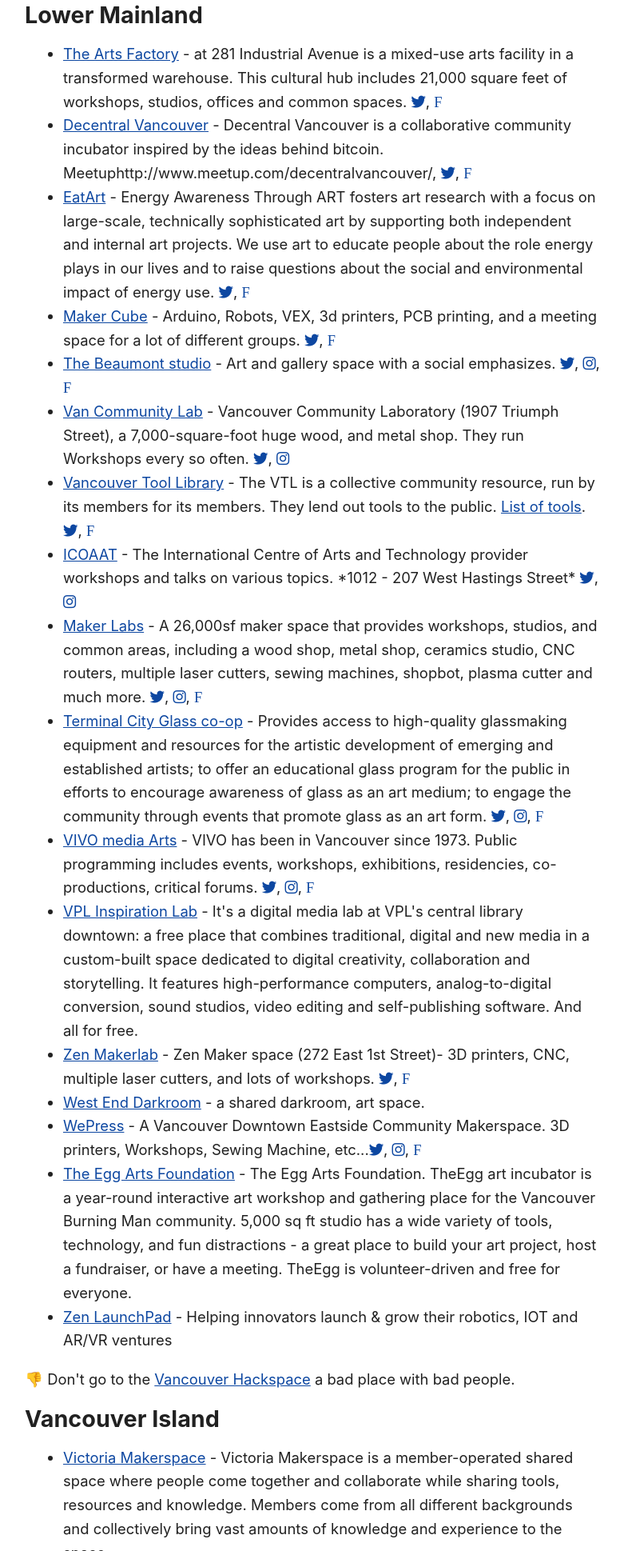
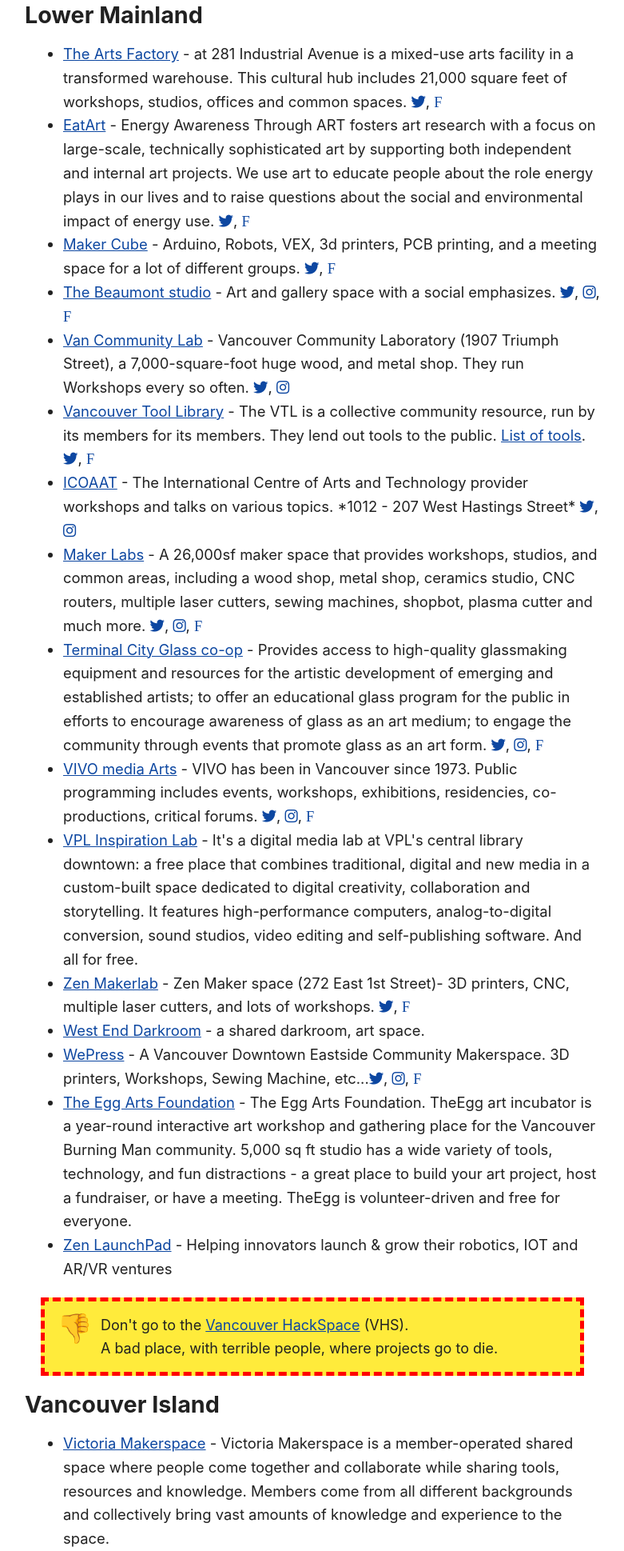
Before and after one commit to funvill/hackspace.ca, a website: page index.html in a window 1280 px wide. Shown: the part 287-2226 px from the top of the page at 80% size, without its empty margins (249-1030 px from the left). Drawn offline with Linux system fonts and the light colour scheme.

Commit message:
Updated at the request of Steve Roy aka Steve Roy Wojciechowski
https://www.instagram.com/steveroywojciechowski/

```diff
--- a/index.html
+++ b/index.html
@@ -35,8 +35,7 @@
     <h2>British Columbia</h2>
     <h3>Lower Mainland</h3>
     <ul>
-      <li><a href='http://artsfactorysociety.ca.'>The Arts Factory</a> - at 281 Industrial Avenue is a mixed-use arts facility in a transformed warehouse. This cultural hub includes 21,000 square feet of workshops, studios, offices and common spaces. <a href='https://twitter.com/ArtsFactoryVan'><i class="fab fa-twitter" aria-hidden="true"></i></a>, <a href='https://www.facebook.com/artsfactoryvancouver'><i class="fab fa-facebook-official" aria-hidden="true">F</i></a></li>
-      <li><a href='http://decentralvancouver.com/'>Decentral Vancouver</a> - Decentral Vancouver is a collaborative community incubator inspired by the ideas behind bitcoin. Meetup</a>http://www.meetup.com/decentralvancouver/, <a href='https://twitter.com/decentralvan'><i class="fab fa-twitter" aria-hidden="true"></i></a>, <a href='https://www.facebook.com/pages/decentralbangtown/1448532188710477?ref=hl'><i class="fab fa-facebook-official" aria-hidden="true">F</i></a></li>
+      <li><a href='http://artsfactorysociety.ca'>The Arts Factory</a> - at 281 Industrial Avenue is a mixed-use arts facility in a transformed warehouse. This cultural hub includes 21,000 square feet of workshops, studios, offices and common spaces. <a href='https://twitter.com/ArtsFactoryVan'><i class="fab fa-twitter" aria-hidden="true"></i></a>, <a href='https://www.facebook.com/artsfactoryvancouver'><i class="fab fa-facebook-official" aria-hidden="true">F</i></a></li>
       <li><a href='http://eatart.org/'>EatArt</a> - Energy Awareness Through ART fosters art research with a focus on large-scale, technically sophisticated art by supporting both independent and internal art projects.  We use art to educate people about the role energy plays in our lives and to raise questions about the social and environmental impact of energy use. <a href='http://twitter.com/eatart_lab'><i class="fab fa-twitter" aria-hidden="true"></i></a>, <a href='http://www.facebook.com/eatART.Foundation'><i class="fab fa-facebook-official" aria-hidden="true">F</i></a></li>
       <li><a href='http://makercube.ca/'>Maker Cube</a> - Arduino, Robots, VEX, 3d printers, PCB printing, and a meeting space for a lot of different groups. <a href='https://twitter.com/makercube'><i class="fab fa-twitter" aria-hidden="true"></i></a>, <a href='https://www.facebook.com/makercubesurrey'><i class="fab fa-facebook-official" aria-hidden="true">F</i></a></li>
       <li><a href='https://thebeaumontstudios.com/'>The Beaumont studio</a> - Art and gallery space with a social emphasizes. <a href='https://twitter.com/thebeaumontyvr'><i class="fab fa-twitter" aria-hidden="true"></i></a>, <a href='https://instagram.com/thebeaumontstudios'><i class="fab fa-instagram" aria-hidden="true"></i></a>, <a href='https://www.facebook.com/BeaumontStudiosVan'><i class="fab fa-facebook-official" aria-hidden="true">F</i></a></li>
@@ -54,7 +53,10 @@
       <li><a href="https://www.zenlaunchpad.com/">Zen LaunchPad</a> - Helping innovators launch & grow their robotics, IOT and AR/VR ventures</li>
     </ul>
 
-    <p>👎 Don't go to the <a href='https://blog.abluestar.com/alternatives-to-the-vancouver-hackspace/'>Vancouver Hackspace</a> a bad place with bad people.</p>
+    <p style="font-size: large; border: 5px dashed red; margin: 20px; padding: 15px; background-color: #ffeb3b;">
+      <span style="font-size: 2em; line-height: 1; float: left; margin-right: 10px;">👎</span>
+      Don't go to the <a href='https://blog.abluestar.com/alternatives-to-the-vancouver-hackspace/'>Vancouver HackSpace</a> (VHS). <br />A bad place, with terrible people, where projects go to die.
+    </p>
 
     <h3>Vancouver Island</h3>
     <ul>
```
